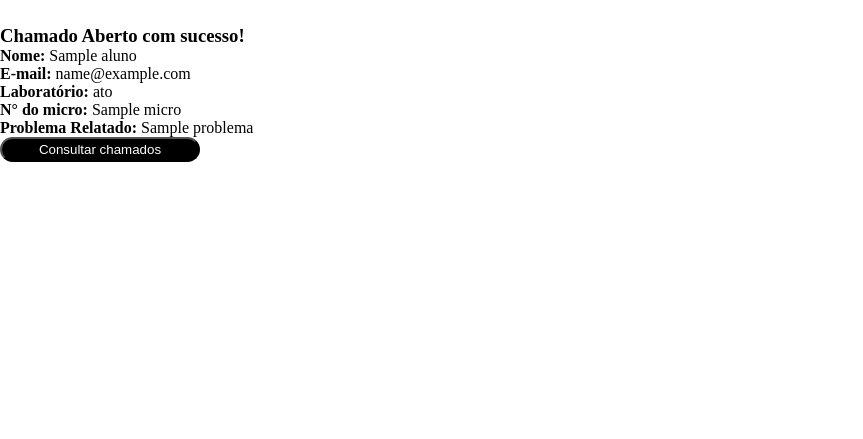
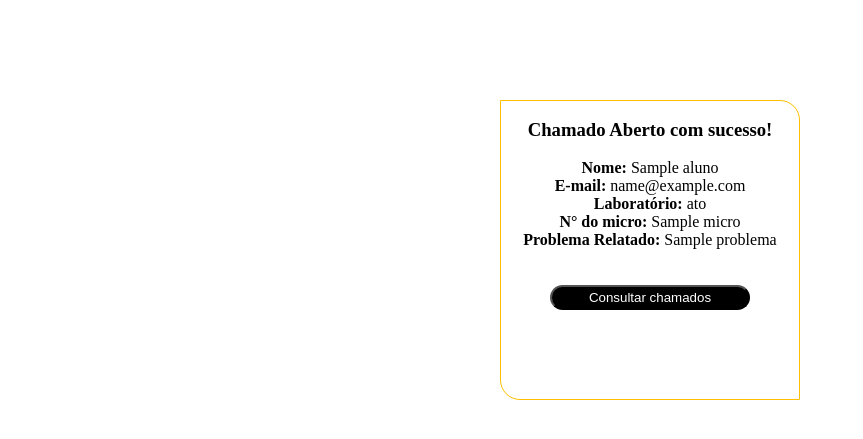
Before and after one commit to GabbsSantana/Fatec, a Flask app: template templates/done.html in a window 1280 px wide. Shown: the part 59-498 px from the top of the page, without its empty margins (0-863 px from the left). Run offline with Flask 2, Linux system fonts and the light colour scheme; the template is opened without the code that fills it: most values are stand-ins (such as "Sample title", 1, 10 or a date in 2020).

Commit message:
modificações no css
fiz algumas modificações no estilo da pagina (CSS), afim de deixar uma melhor  a parte visual.

```diff
--- a/static/style.css
+++ b/static/style.css
@@ -1,3 +1,15 @@
+
+div#done{
+  margin-top: 100px;
+  margin-left: 500px;
+  text-align: center;
+  width:300px;
+  height:300px;
+  border:solid 1px;
+  border-radius:0px 20px 0px 20px;
+  border-color: rgb(255, 191, 0);
+}
+
 * {
   box-sizing: border-box;
   margin: 0;
@@ -23,7 +35,7 @@ h1 {
 section#capa {
   text-align: center;
   width: 50%;
-  margin: 50px auto;
+  margin: 20px auto;
 }
 section#capa p {
   margin-top: 40px;
@@ -57,7 +69,7 @@ a {
   background-color: black;
   color: white;
   border-radius: 15px;
-  margin-bottom: 50px;
+  margin-bottom: 0px;
 }
 .btn:hover {
   background-color: rgb(49, 181, 204);
--- a/templates/done.html
+++ b/templates/done.html
@@ -1,15 +1,21 @@
 {% extends "style.html" %} {% block head %} {{ super() }}
 
+<div id="done" >
+<br>
 <h3>Chamado Aberto com sucesso!</h3>
-
+<br>
 <p><strong>Nome: </strong>{{aluno.nome}}</p>
 <p><strong>E-mail: </strong>{{aluno.email}}</p>
 <p><strong>Laboratório: </strong>{{chamado.laboratorio[12:15]}}</p>
 <p><strong>N° do micro: </strong>{{chamado.micro}}</p>
 <p><strong>Problema Relatado: </strong>{{chamado.problema}}</p>
-
+<br><br>
 <a href="{{url_for('all')}}">
   <button class="btn" href="./all.html">Consultar chamados</button>
 </a>
 
+
+</div>
+
+
 {% endblock %}
--- a/templates/select.html
+++ b/templates/select.html
@@ -39,7 +39,7 @@
       </optgroup>
     </select>
     <br /><br />
-
+<br>
     <input type="submit" value="Selecionar Laboratório" class="btn" />
   </section>
 </form>
```
